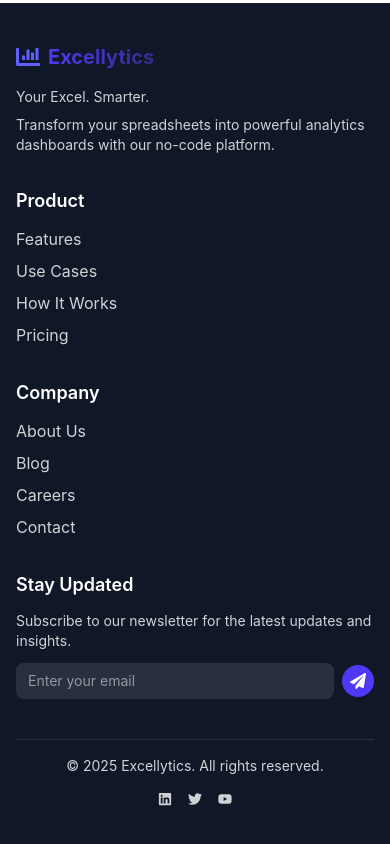
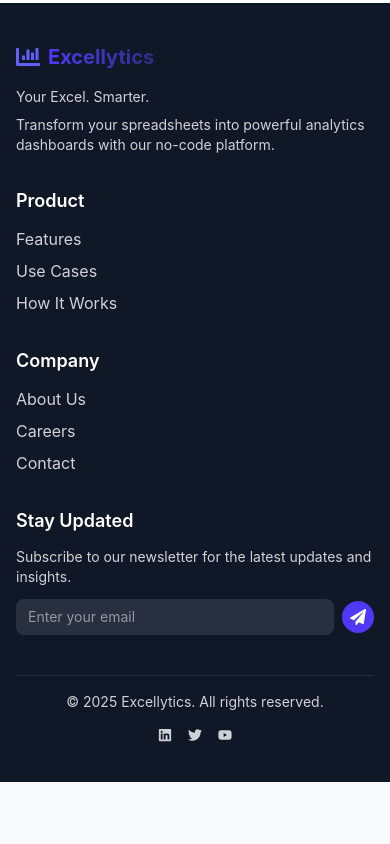
Before and after one commit to YashChudgar/excel-analytics-platform, a React (Vite) app in the folder client/: page / in a window 390 px wide. Shown: the part 6324-7168 px from the top of the page. After the commit the page ends 7106 px from the top, so only its background shows below. Built offline with nearby package versions, Linux system fonts and the light colour scheme.

Commit message:
Footer designed and made responsive with the links

```diff
--- a/client/src/components/Footer.jsx
+++ b/client/src/components/Footer.jsx
@@ -48,7 +48,7 @@ const Footer = () => {
             <li><a href="#features" className="hover:text-white">Features</a></li>
             <li><a href="#use-cases" className="hover:text-white">Use Cases</a></li>
             <li><a href="#how-it-works" className="hover:text-white">How It Works</a></li>
-            <li><a href="#pricing" className="hover:text-white">Pricing</a></li>
+            {/* <li><a href="#pricing" className="hover:text-white">Pricing</a></li> */}
           </ul>
         </div>
 
@@ -57,7 +57,7 @@ const Footer = () => {
           <h3 className="text-lg font-semibold mb-3">Company</h3>
           <ul className="space-y-2 text-white/80">
             <li><a href="/about" className="hover:text-white">About Us</a></li>
-            <li><a href="/blog" className="hover:text-white">Blog</a></li>
+            {/* <li><a href="/blog" className="hover:text-white">Blog</a></li> */}
             <li><a href="/careers" className="hover:text-white">Careers</a></li>
             <li><a href="/contact" className="hover:text-white">Contact</a></li>
           </ul>
```
